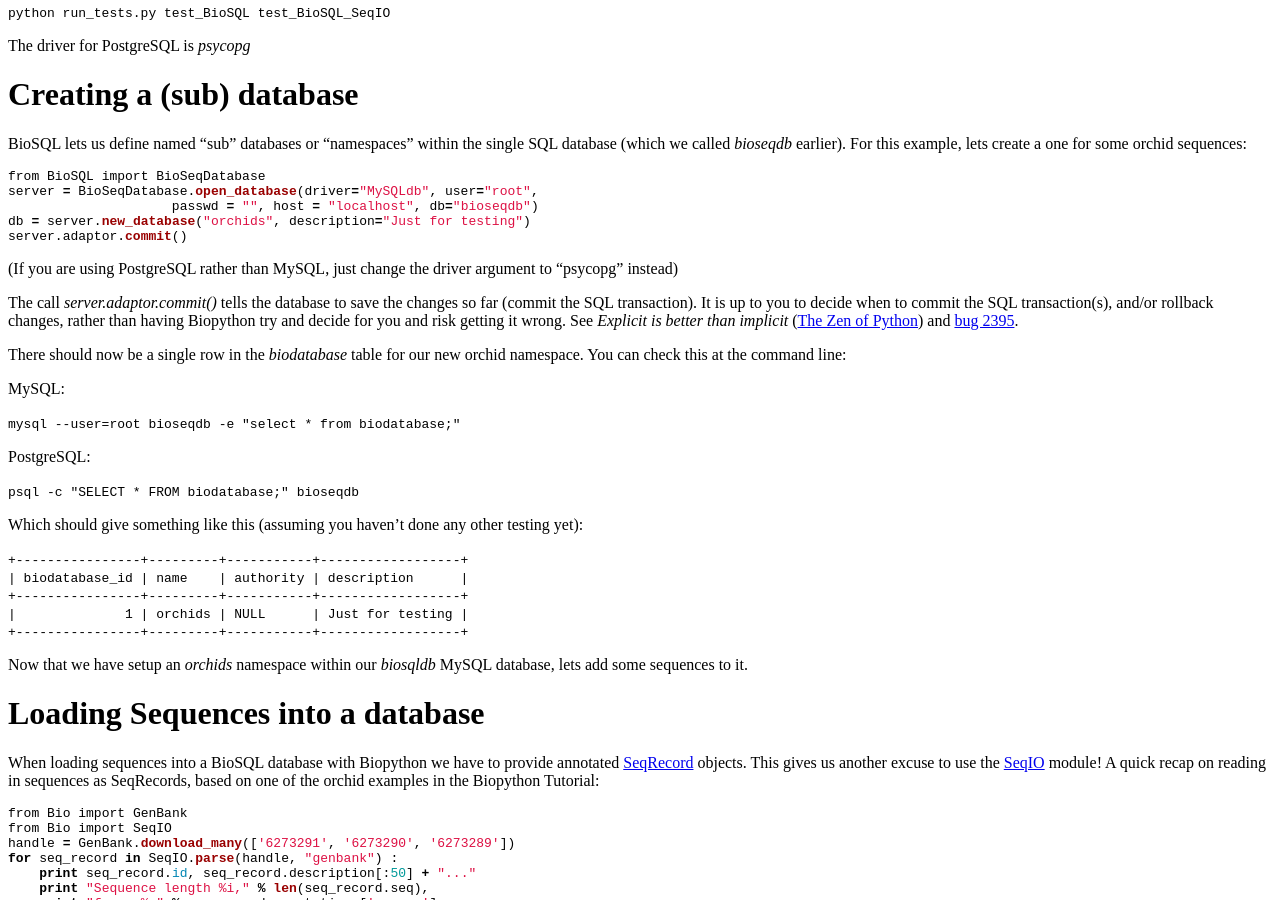
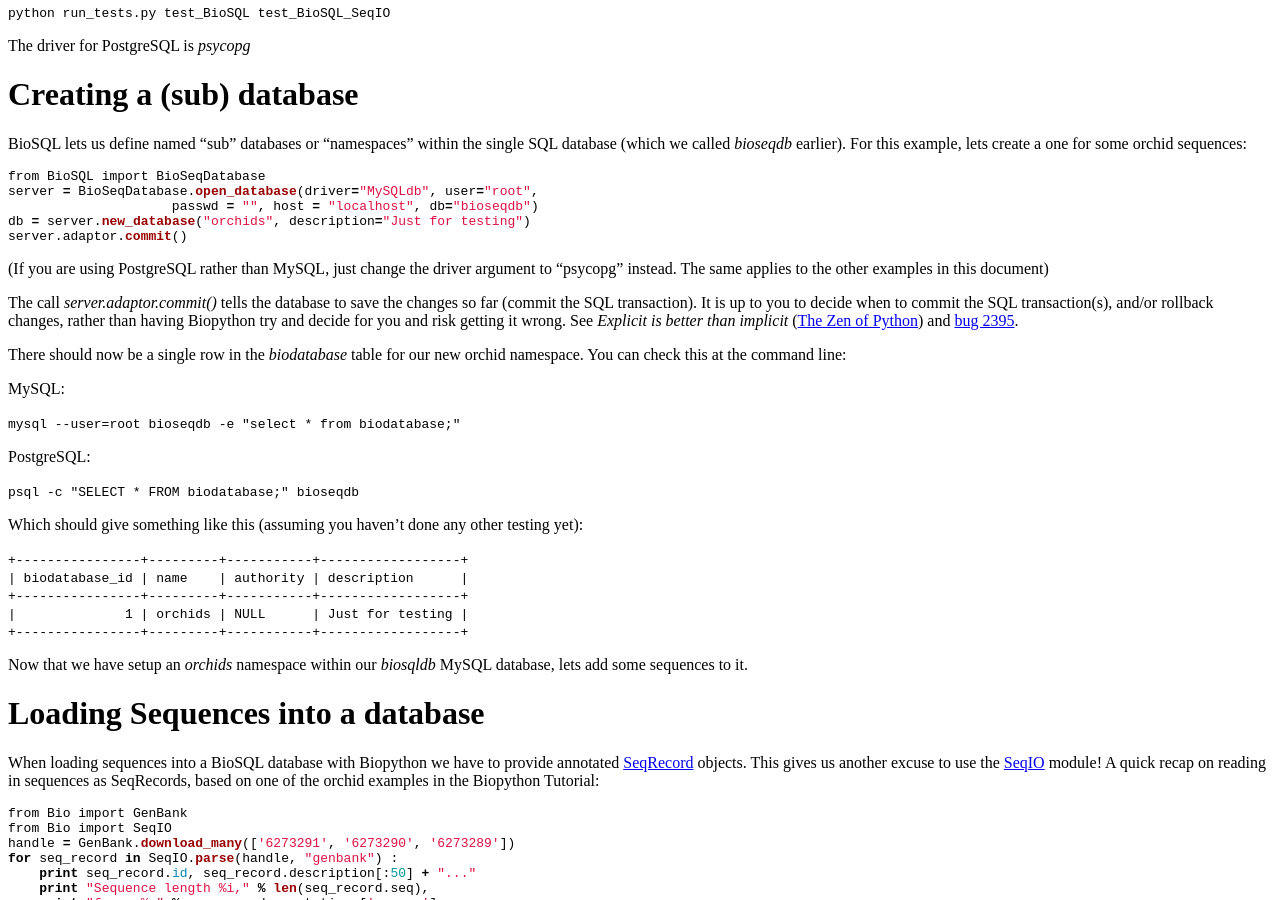
Before and after one commit to biopython/biopython.github.io, a Jekyll site: the page built from wiki/BioSQL.md, in a window 1280 px wide and 900 px high, scrolled down 3035 px. Built offline with Jekyll 4.4.1, drawn with Linux system fonts in a browser that asks for light colours.

````diff
--- a/wiki/BioSQL.md
+++ b/wiki/BioSQL.md
@@ -247,7 +247,8 @@ server.adaptor.commit()
 ```
 
 (If you are using PostgreSQL rather than MySQL, just change the driver
-argument to "psycopg" instead)
+argument to "psycopg" instead. The same applies to the other examples in
+this document)
 
 The call *server.adaptor.commit()* tells the database to save the
 changes so far (commit the SQL transaction). It is up to you to decide
````
Also changed, not shown: 1 other file.
